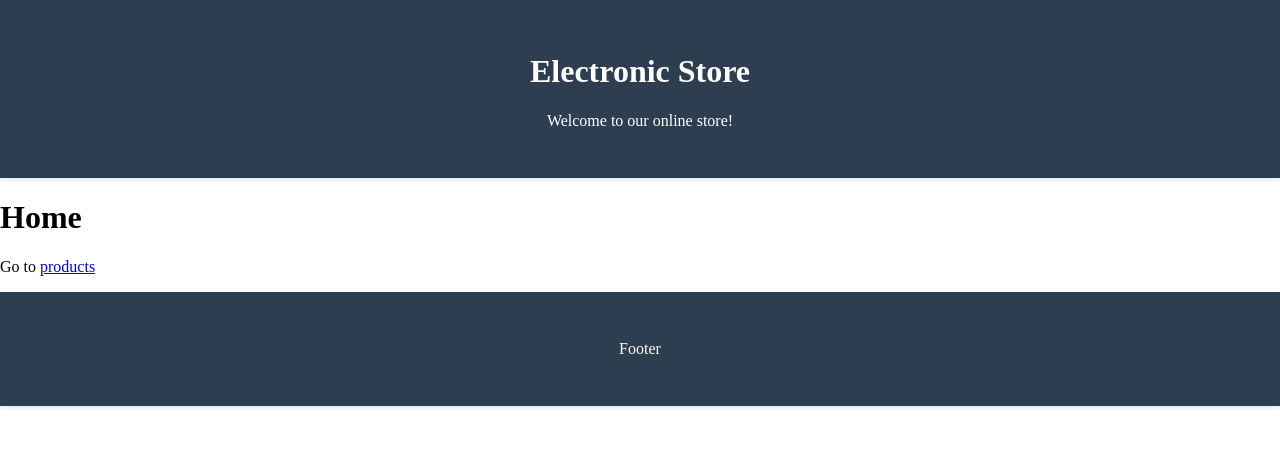
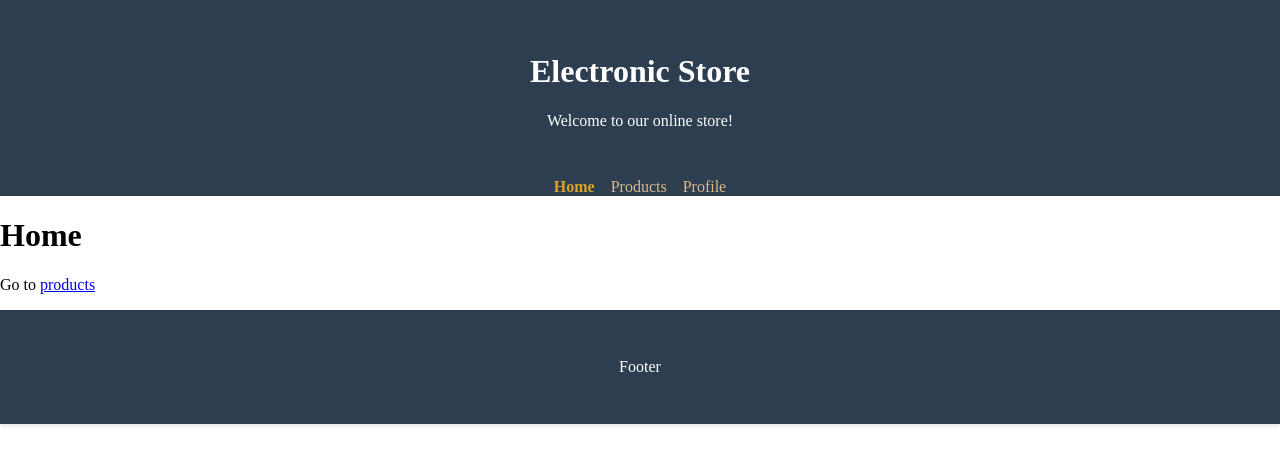
Before and after one commit to Glimakra-Webbutvecklare-2024/react-ecommerce-demo, a React (Vite) app: page / in a window 1280 px wide. Shown: the top 464 px of the page. Built offline with nearby package versions, Linux system fonts and the light colour scheme.

Commit message:
navlinks done

```diff
--- a/src/App.css
+++ b/src/App.css
@@ -1,3 +1,32 @@
 body {
     margin: 0;
 }
+
+nav {
+    background-color: #2c3e50;
+}
+
+nav ul {
+    margin-top: 0;
+    margin-bottom: 16px;
+    padding: 0;
+    display: flex;
+    list-style: none;
+    gap: 16px;
+    justify-content: center;
+}
+
+li a {
+    color: white;
+    text-decoration: none;
+}
+
+.active-link {
+    font-weight: bold;
+    color: goldenrod;
+}
+
+.link {
+    font-weight: normal;
+    color: burlywood;
+}
--- a/src/pages/Layout.jsx
+++ b/src/pages/Layout.jsx
@@ -1,10 +1,20 @@
+import { Link, NavLink } from "react-router-dom";
 import Footer from "../components/Footer/Footer";
 import Header from "../components/Header/Header";
+import "../App.css";
 
 
+// Uppgift: Lägg till en navbar till Layout
 function Layout(props) {
     return ( <>
         <Header/>
+        <nav>
+            <ul>
+                <li> <NavLink to="/" className={({isActive}) => isActive ? "active-link" : "link"}>Home</NavLink> </li>
+                <li> <NavLink to="/products" className={({isActive}) => isActive ? "active-link" : "link"}>Products</NavLink> </li>
+                <li> <NavLink to="/profile" className={({isActive}) => isActive ? "active-link" : "link"}>Profile</NavLink> </li>
+            </ul>
+        </nav>
         { /* Huvudinnehåll ska ligga here */ }
         {props.children}
         <Footer/>
```
